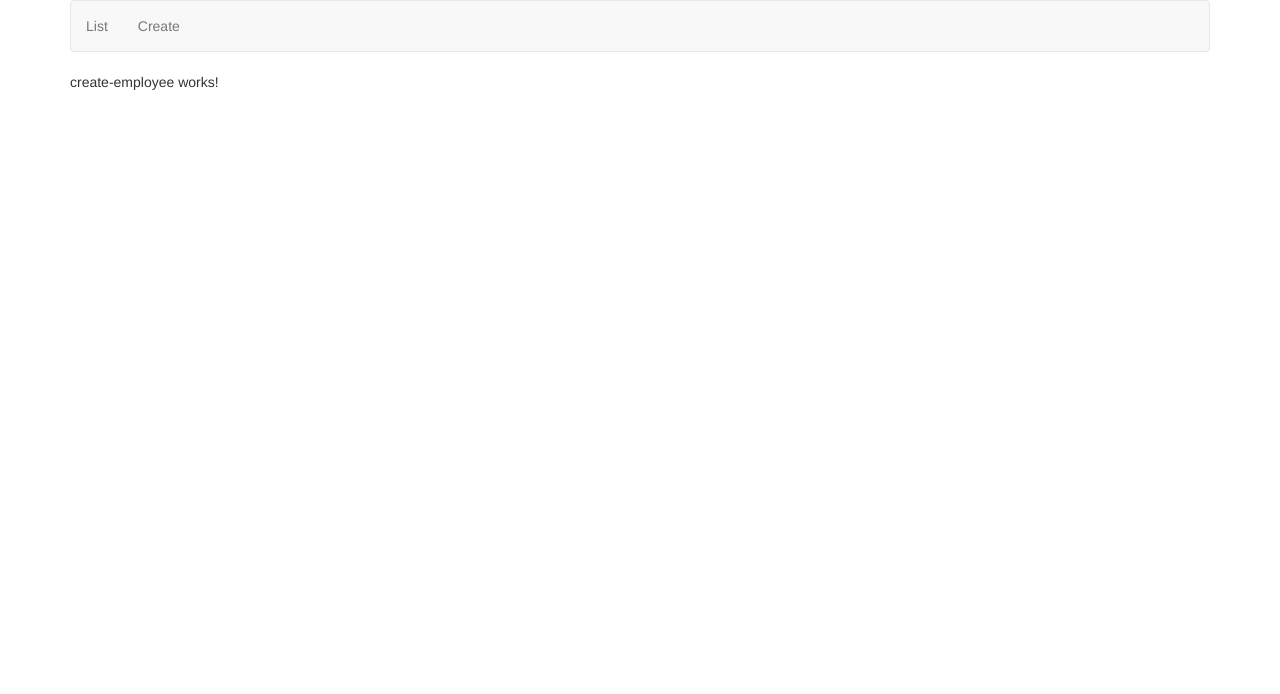
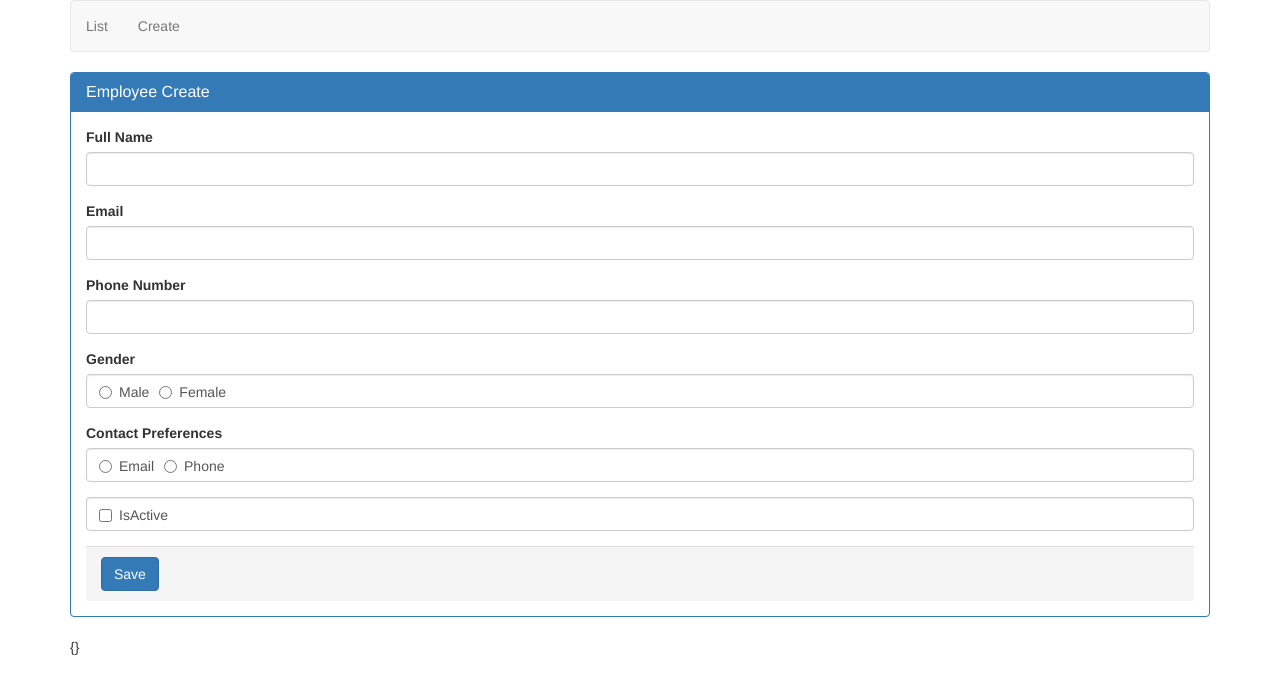
Before and after one commit to aayushigupta0912/Angular-CRUD, an Angular app: page /create in a window 1280 px wide. Shown: the top 694 px of the page. Built offline with nearby package versions, Linux system fonts and the light colour scheme.

Commit message:
#template driven form basics

```diff
--- a/src/app/app.module.ts
+++ b/src/app/app.module.ts
@@ -1,6 +1,7 @@
 import { BrowserModule } from '@angular/platform-browser';
 import { NgModule } from '@angular/core';
 import { RouterModule, Routes } from '@angular/router';
+import { FormsModule } from '@angular/forms';
 
 import { AppRoutingModule } from './app-routing.module';
 import { AppComponent } from './app.component';
@@ -22,6 +23,7 @@
   imports: [
     BrowserModule,
     AppRoutingModule,
+    FormsModule,
     RouterModule.forRoot(appRoutes)
   ],
   providers: [],
--- a/src/app/employees/create-employee.component.html
+++ b/src/app/employees/create-employee.component.html
@@ -1,3 +1,60 @@
-<p>
-  create-employee works!
-</p>
+<form #myForm="ngForm" (ngSubmit)="save(myForm)">
+  <div class="panel panel-primary">
+    <div class="panel-heading">
+      <h3 class="panel-title">Employee Create</h3>
+    </div>
+    <div class="panel-body">
+      <div class="form-group">
+        <label for="fullname">Full Name</label>
+        <input id="fullname" [(ngModel)]="fullname" name="fullname" class="form-control" type="text">
+      </div>
+      <div class="form-group">
+        <label for="email">Email</label>
+        <input id="email" [(ngModel)]="email" name="email" class="form-control" type="text">
+      </div>
+      <div class="form-group">
+        <label for="phoneNumber">Phone Number</label>
+        <input id="phoneNumber" [(ngModel)]="phoneNumber" name="phoneNumber" class="form-control" type="text">
+      </div>
+      <div class="form-group">
+        <label for="gender">Gender</label>
+        <div class="form-control">
+          <label class="radio-inline">
+            <input type="radio" value="male" name="gender" [(ngModel)]="gender">
+            Male
+          </label>
+          <label class="radio-inline">
+            <input type="radio" value="female" name="gender" [(ngModel)]="gender">
+            Female
+          </label>
+        </div>
+      </div>
+      <div class="form-group">
+        <label for="contactPreference">Contact Preferences</label>
+        <div class="form-control">
+          <label class="radio-inline">
+            <input type="radio" value="emailId" name="emailId" [(ngModel)]="contactPreference">
+            Email
+          </label>
+          <label class="radio-inline">
+            <input type="radio" value="phone" name="phone" [(ngModel)]="contactPreference">
+            Phone
+          </label>
+        </div>
+      </div>
+      <div class="form-group">
+        <div class="form-control">
+          <label class="checkbox-inline">
+            <input type="checkbox" name="isactive" [(ngModel)]="isactive">
+            IsActive
+          </label>
+        </div>
+      </div>
+      <div class="panel-footer">
+        <button type="submit" class="btn btn-primary">Save</button>
+      </div>
+    </div>
+    </div>
+</form>
+
+{{myForm.value | json}}
--- a/src/app/employees/create-employee.component.ts
+++ b/src/app/employees/create-employee.component.ts
@@ -1,4 +1,5 @@
 import { Component, OnInit } from '@angular/core';
+import { NgForm } from '@angular/forms';
 
 @Component({
   selector: 'app-create-employee',
@@ -6,10 +7,12 @@
   styleUrls: ['./create-employee.component.css']
 })
 export class CreateEmployeeComponent implements OnInit {
-
+  // gender = 'female';  to set default value in radio-button
   constructor() { }
 
   ngOnInit() {
   }
-
+  save(myForm: NgForm) {
+    console.log(myForm.value);
+  }
 }
```
